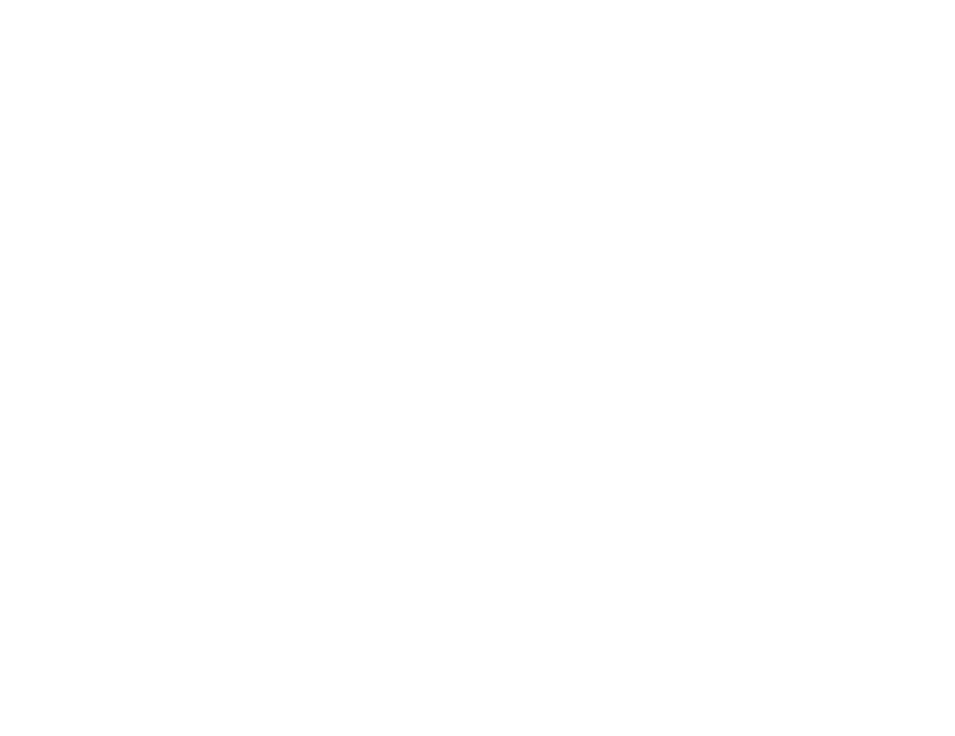
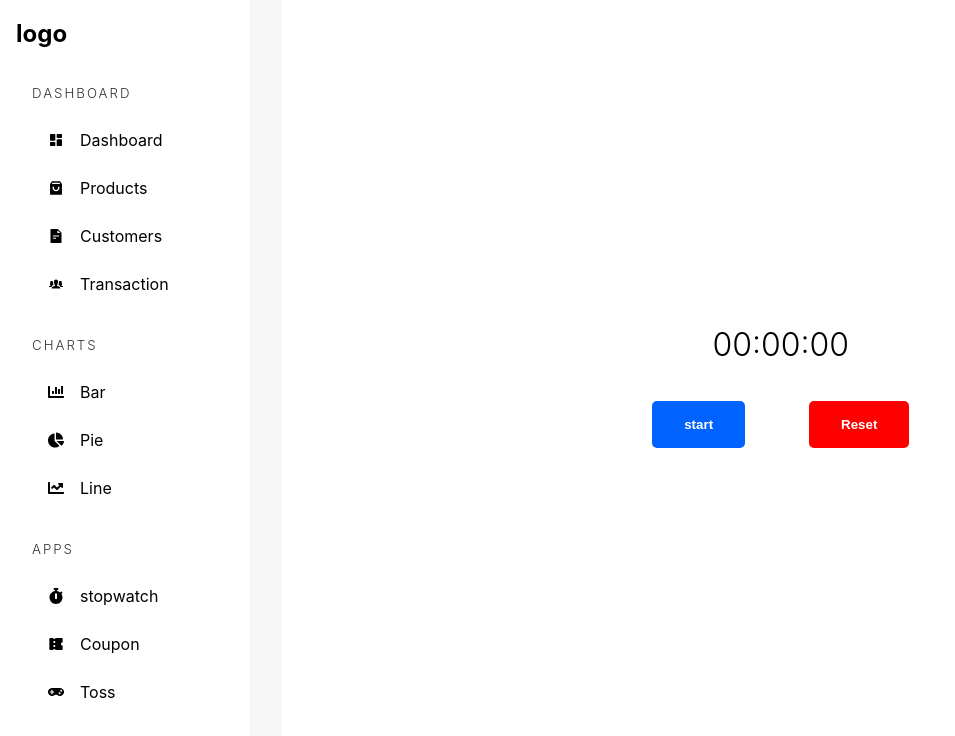
Before and after one commit to arafatsani36/admin-dashboard, a React (Vite) app: page /admin/app/stopWatch in a window 1280 px wide. Before the commit this address had no page. Shown: the top 736 px of the page, without its empty margins (0-955 px from the left). Built offline with nearby package versions, Linux system fonts and the light colour scheme.

Commit message:
stop watch page add

```diff
--- a/src/App.tsx
+++ b/src/App.tsx
@@ -12,6 +12,10 @@
 const BarCharts = lazy(() => import("./pages/charts/barCharts")) ;
 const PieCharts = lazy(() => import("./pages/charts/pieCharts")) ;
 const LineCharts = lazy(() => import("./pages/charts/lineCharts")) ;
+
+const StopWatch= lazy(() => import("./pages/apps/stopWatch")) ;
+const Coupon = lazy(() => import("./pages/apps/coupon")) ;
+const Toss = lazy(() => import("./pages/apps/toss")) ;
 
 const App = () => {
   return(
@@ -29,6 +33,9 @@
           <Route path="/admin/chart/line" element={<LineCharts />}/>
 
           {/* apps */}
+          <Route path="/admin/app/stopWatch" element={<StopWatch />}/>
+          <Route path="/admin/app/coupon" element={<Coupon/>}/>
+          <Route path="/admin/app/toss" element={<Toss/>}/>
 
           {/*management  */}
           <Route path="/admin/products/new" element={<NewProduct/>}/>
--- /dev/null
+++ b/src/pages/apps/coupon.tsx
@@ -0,0 +1,11 @@
+import AdminSidebar from "../../component/adminsidebar";
+
+const Coupon = () => {
+    return (
+        <div className="adminContainer">
+             <AdminSidebar/>
+        </div>
+    );
+};
+
+export default Coupon;
--- /dev/null
+++ b/src/pages/apps/stopWatch.tsx
@@ -0,0 +1,59 @@
+import { useEffect, useState } from "react";
+import AdminSidebar from "../../component/adminsidebar";
+
+const formatTime = (timeInSec:number) => {
+    const hours = String(Math.floor(timeInSec / 3600));
+    const min = String(Math.floor((timeInSec / 3600) / 60));
+    const seconds = String(timeInSec % 60);
+
+    const hoursInString = hours.toString().padStart(2, "0");
+    const minInString = min.toString().padStart(2, "0");
+    const secInString = seconds.toString().padStart(2, "0");
+
+
+    return `${hoursInString}:${minInString}:${secInString}`;
+}
+
+const StopWatch = () => {
+
+    const [time, setTime] = useState<number>(0);
+    const [isRunning, setIsRunning] = useState<boolean>(false);
+
+    const restHandler = () =>{
+        setTime(0);
+        setIsRunning(false)
+    }
+
+    useEffect(() => {
+        let intervalID : number;
+        if(isRunning){
+            intervalID = setInterval(() => {
+                setTime(prev => prev + 1)
+            }, 100)
+        }
+
+        return () => {
+           clearInterval(intervalID)
+        }
+
+
+    },[isRunning])
+
+
+    return (
+        <div className="adminContainer">
+            <AdminSidebar/>
+            <main className="dashboardAppContainer">
+                <section>
+                    <div className="stopWatch">
+                        <h2>{formatTime(time)}</h2>
+                        <button onClick={() => setIsRunning(prev => !prev)}>{isRunning ? "stop" : "start"}</button>
+                        <button onClick={restHandler}>Reset</button>
+                    </div>
+                </section>
+            </main>
+        </div>
+    );
+};
+
+export default StopWatch;
--- /dev/null
+++ b/src/pages/apps/toss.tsx
@@ -0,0 +1,11 @@
+import AdminSidebar from "../../component/adminsidebar";
+
+const Toss = () => {
+    return (
+        <div className="adminContainer">
+             <AdminSidebar/>
+        </div>
+    );
+};
+
+export default Toss;
--- /dev/null
+++ b/src/styles/_dasboardapp.scss
@@ -0,0 +1,41 @@
+.dashboardAppContainer{
+    background-color: white;
+    padding: 4rem;
+
+    > h1{
+        text-align: center;
+    }
+
+    > section{
+        @include flex(column, center, center, 2rem);
+        height: 100%;
+
+        .stopWatch{
+            > h2{
+                font-size: 2rem;
+                font-weight: 300;
+                text-align: center;
+            }
+
+            > button{
+                padding: 1rem 2rem;
+                border: none;
+                cursor: pointer;
+                margin: 2rem;
+                font-weight: 700;
+                border-radius: 5px;
+                color: white;
+
+                &:first-of-type{
+                    background-color: rgba(0, 98, 255);
+                }
+                &:last-of-type{
+                    background-color: rgba(300, 0, 0);
+                }
+            }
+
+        }
+
+
+    }
+}
--- a/src/styles/app.scss
+++ b/src/styles/app.scss
@@ -2,6 +2,7 @@
 @import "dashboard";
 @import "products";
 @import "charts";
+@import "dasboardapp";
 :root {
     font-family: Inter, system-ui, Avenir, Helvetica, Arial, sans-serif;
     line-height: 1.5;
```
